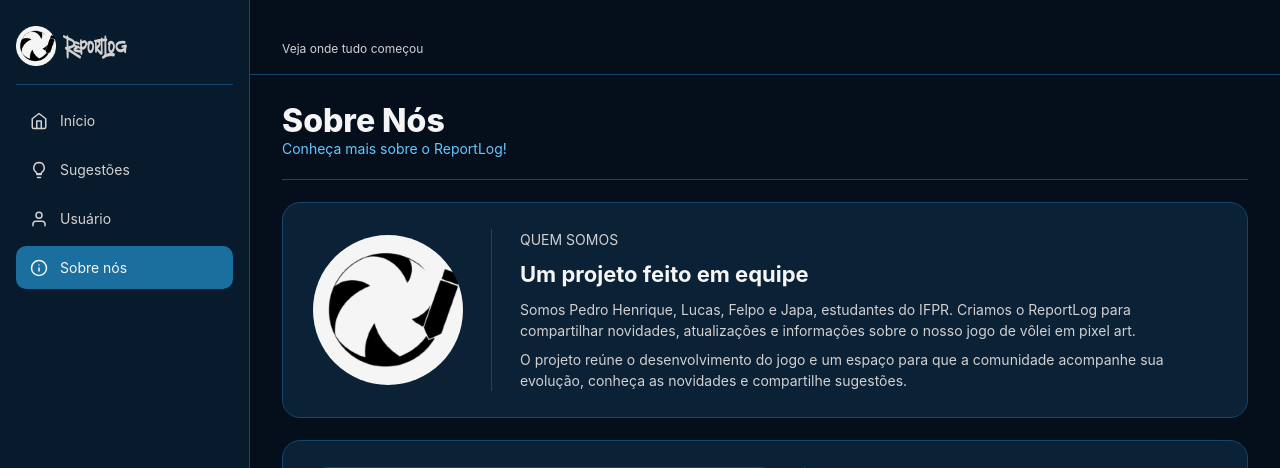
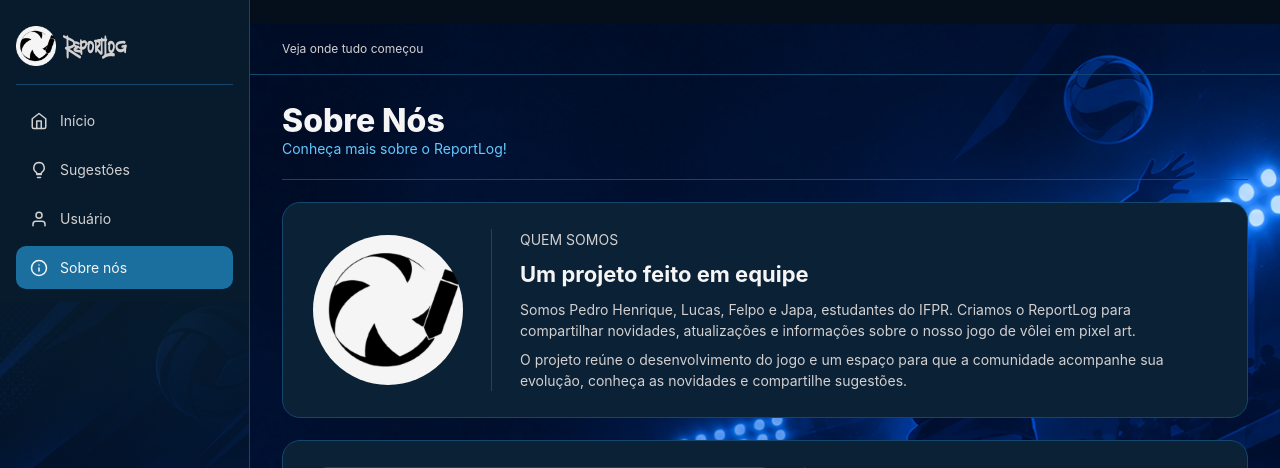
Before and after one commit to LucasBiasiLB/ReportLog_Web, a PHP site: page /src/tabs/sobre-nos.html in a window 1280 px wide. Shown: the top 468 px of the page. Run offline with PHP 8.4, Linux system fonts and the light colour scheme; grey boxes are pictures that could not be loaded.

Commit message:
plano de fundo que fingimos que funciona

```diff
--- a/assets/css/styles.css
+++ b/assets/css/styles.css
@@ -86,6 +86,13 @@ img {
     min-height: 100vh;
     display: flex;
     flex-direction: column;
+
+    /* imagem de fundo: aqui aparece o jogador (canto de cima, à direita) */
+    background-image: url("../image/tela-de-fundo.png");
+    background-size: auto 120vh;
+    background-position: right top;
+    background-repeat: no-repeat;
+    background-attachment: fixed;
 }
 
 /* ---------- Menu lateral ---------- */
@@ -97,7 +104,17 @@ img {
     bottom: 0;
     width: var(--largura-menu);
     padding: 22px 16px 18px;
-    background: var(--fundo-menu);
+    background-color: var(--fundo-menu);
+
+    /* mesma imagem, mas aqui aparece a bola (canto de baixo, à esquerda) */
+    /* o degradê escurece a parte de cima, para os links ficarem fáceis de ler */
+    background-image:
+        linear-gradient(to bottom, rgba(7, 27, 44, 0.95) 0%, rgba(7, 27, 44, 0.85) 40%, rgba(7, 27, 44, 0) 65%),
+        url("../image/bola.png");
+    background-size: 100% 100%, 100% auto;
+    background-position: 0 0, center bottom;
+    background-repeat: no-repeat;
+
     border-right: 1px solid var(--borda);
     display: flex;
     flex-direction: column;
```
Also changed, not shown: assets/image/bola.png (added), assets/image/tela-de-fundo.png (added).
